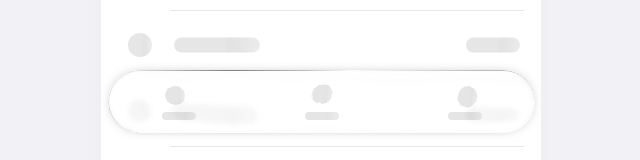
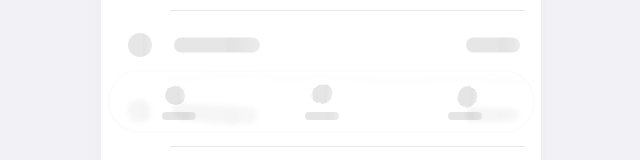
Before and after one commit to adosr/minaret, a website: page index.html in a window 1280 px wide. Shown: the part 647-807 px from the top of the page, without its empty margins (319-959 px from the left). Drawn offline with Linux system fonts and the light colour scheme.

Commit message:
Update styles.css

```diff
--- a/css/styles.css
+++ b/css/styles.css
@@ -990,7 +990,6 @@ main {
   gap: 10px;
   background: var(--tabbar-bg);
   border-radius: var(--radius-tab);
-  box-shadow: var(--tabbar-box-shadow);
   transition: background-color 400ms cubic-bezier(1, 0, 0.4, 1), box-shadow 400ms cubic-bezier(1, 0, 0.4, 1);
   touch-action: pan-y;
   user-select: none;
@@ -1025,12 +1024,13 @@ main {
 	border-radius:inherit;
 	padding:0.5px;
 	inset:0;
+    box-shadow: var(--tabbar-box-shadow);
+	z-index: var(--z-index-tabbar);
+}
+
+/*
 	background: var(--tabbar-border-bg);
 	mask:var(--tabbar-border-mask);
-	z-index: var(--z-index-tabbar);
-}
-
-/*
 .tabbar-capsule .glow{
 	content:'';
 	position:absolute;
```
